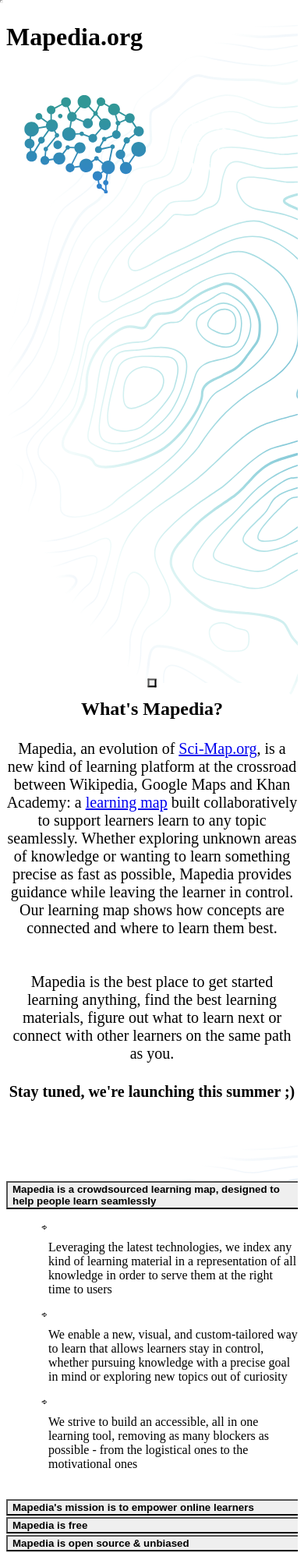
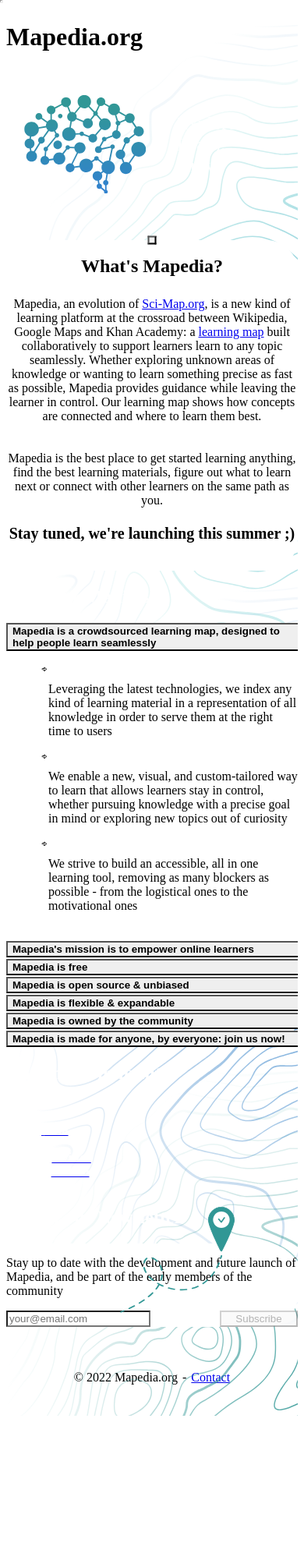
Before and after one commit to Layvier/mapedia_landing_page, a Gatsby site: page / in a window 390 px wide. Shown: the top 1992 px of the page at 78% size. After the commit the page ends 1824 px from the top, so only its background shows below. Built offline with nearby package versions, Linux system fonts and the light colour scheme; Gatsby itself is replaced by a stand-in of ours.

Commit message:
responsiveness

```diff
--- a/src/components/NewsletterSignup.tsx
+++ b/src/components/NewsletterSignup.tsx
@@ -6,6 +6,7 @@
   Input,
   Stack,
   Text,
+  useBreakpointValue,
 } from "@chakra-ui/react";
 import React, { useMemo, useState } from "react";
 
@@ -19,6 +20,11 @@
 export const NewsletterSignup: React.FC<{}> = () => {
   const [status, setStatus] = useState<"success" | "error" | null>(null);
   const [email, setEmail] = useState("");
+
+  const responsiveBtnInputSize = useBreakpointValue({
+    base: "lg",
+    sm: "xl",
+  });
 
   const emailIsValid = useMemo(() => {
     return validateEmail(email);
@@ -60,12 +66,14 @@
         }}
       ></iframe>
 
-      <Stack flexDirection="column" alignItems="stretch" spacing={10}>
+      <Stack
+        flexDirection="column"
+        alignItems="stretch"
+        spacing={{ base: 6, sm: 10 }}
+      >
         <Text
-          // fontSize="lg"
-          // fontStyle="italic"
-          // textAlign="center"
-          fontSize="20px"
+          textAlign={{ base: "center", sm: "left" }}
+          fontSize={{ base: "18px", sm: "20px" }}
           fontWeight={500}
         >
           Stay up to date with the development and future launch of Mapedia, and
@@ -80,7 +88,7 @@
             <Input
               aria-label="email"
               type="email"
-              size="xl"
+              size={responsiveBtnInputSize} //{{ base: "lg", sm: "xl" }}
               w={{ sm: "64%" }}
               borderColor="primary"
               borderWidth={2}
@@ -96,7 +104,7 @@
             <Button
               colorScheme="teal"
               bgColor="primary"
-              size="xl"
+              size={responsiveBtnInputSize} //{{ base: "lg", sm: "xl" }}
               w={{ sm: "34%" }}
               minW="100px"
               onClick={() => send()}
--- a/src/pages/index.tsx
+++ b/src/pages/index.tsx
@@ -63,7 +63,11 @@
           top={{ base: "160px", md: "0px", lg: "-40px" }}
         />
       </Box>
-      <Flex pt={{ base: 28, md: 32, lg: 40 }} minH="100vh" pb={24}>
+      <Flex
+        pt={{ base: 28, md: 32, lg: 40 }}
+        minH={{ base: "86vh", sm: "100vh" }}
+        pb={24}
+      >
         <Stack direction="column" spacing={{ base: 2, md: 4 }} zIndex={1}>
           <Heading
             fontSize={{ base: "58px", md: "110px", lg: "140px" }}
@@ -146,7 +150,7 @@
         <Text
           mt={6}
           textAlign="center"
-          fontSize="20px"
+          fontSize={{ base: "15px", md: "20px" }}
           fontWeight={500}
           color="bodyColor"
         >
@@ -337,7 +341,7 @@
           </>
         }
       >
-        <Wrap spacing={{ base: "40px", md: "100px" }}>
+        <Wrap spacing={{ base: "20px", sm: "30px", md: "100px" }}>
           <WrapItem>
             <CommunityLink
               href="https://sci-map.org/"
@@ -370,9 +374,9 @@
                 position="absolute"
                 zIndex={0}
                 src={DotsCheckmark}
-                // w={{ base: "800px", md: "800px" }}
-                right={{ base: "-30%", md: "-70%" }}
-                top={{ base: "-140px", md: "-90px" }}
+                w={{ base: "100px", md: "150px" }}
+                right={{ base: "-25%", md: "-60%" }}
+                top={{ base: "-77px", md: "-90px" }}
               />
               Newsletter
             </Text>
@@ -410,7 +414,11 @@
 > = ({ title, children, ...props }) => {
   return (
     <Flex direction="column" zIndex={1} mt={{ base: 28, md: 52 }} {...props}>
-      <Heading size="2xl" mb={{ base: 10, md: 16 }} color="white">
+      <Heading
+        fontSize={{ base: "3xl", sm: "4xl", md: "5xl" }}
+        mb={{ base: 10, md: 16 }}
+        color="white"
+      >
         {title}
       </Heading>
 
@@ -429,13 +437,15 @@
       <Stack
         direction="row"
         borderRadius={28}
-        px={5}
-        py={2}
+        pl={{ base: 3, md: 5 }}
+        pr={{ base: "12px", md: 5 }}
+        py={{ base: "6px", md: 3 }}
         alignItems="center"
-        fontSize="3xl"
+        fontSize={{ base: "lg", md: "3xl" }}
         fontWeight={600}
         bgColor="tertiary"
         color="white"
+        spacing={{ base: 1, md: 2 }}
       >
         {icon}
         <Text as="span">{text}</Text>
```
